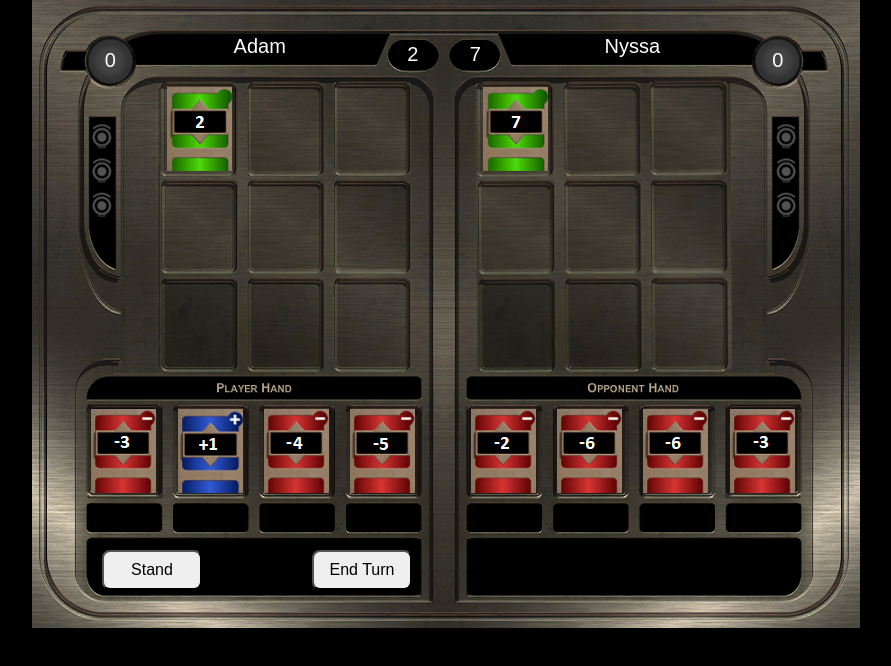
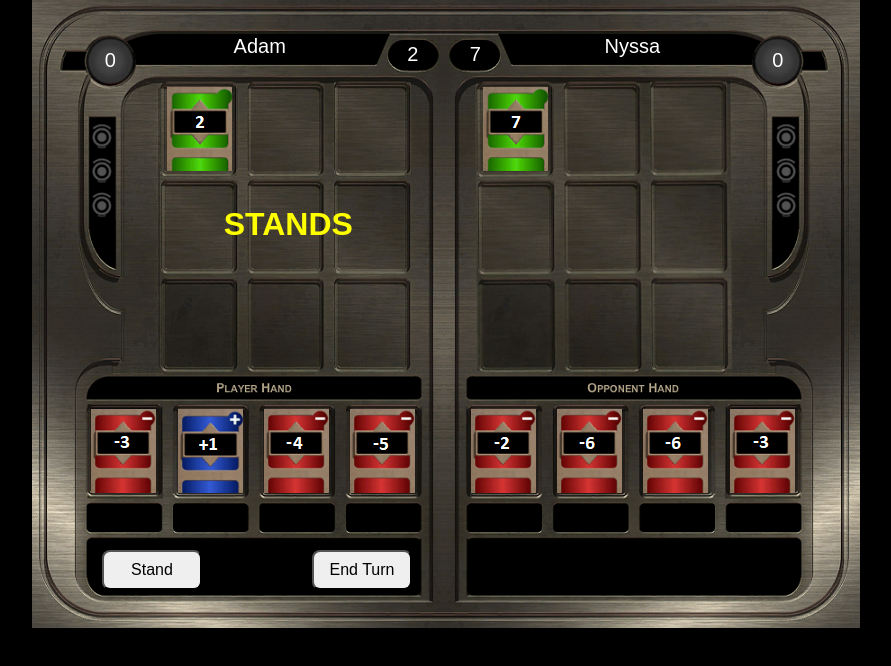
Before and after one commit to awbridgers/pazzak_game, a React (Create React App) app: page / in a window 1280 px wide. Both pictures are taken after a click on the button "Stand". Shown: the top 666 px of the page, without its empty margins (194-1085 px from the left). Built offline with nearby package versions, Linux system fonts and the light colour scheme.

Commit message:
opponent will now stand if they have 17 or above, and standing is now visually displayed by words

```diff
--- a/src/components/playGame.js
+++ b/src/components/playGame.js
@@ -72,6 +72,12 @@ const fillPlayerHands = () => {
   return returnedHand;
     }
 
+export class Stands extends Component {
+  render(){
+    return <div style = {{color: "yellow"}}><h1>STANDS</h1></div>
+  }
+}
+
 export default class PlayPazzak extends Component {
   constructor(){
     super();
@@ -80,9 +86,11 @@ export default class PlayPazzak extends Component {
     this.startCard = this.pazzakDeck[Math.floor(Math.random()*10)];
     this.state = {playerPoints: this.startCard.pointValue, oppPoints: 0, playerName: "Adam",
       oppName: "Nyssa", playerWins:0, oppWins:0, playerDefaultCards: [this.startCard],
-      oppDefaultCards: [], playerDeck: fillPlayerHands(), oppDeck:fillPlayerHands(), playerIsStanding: false};
+      oppDefaultCards: [], playerDeck: fillPlayerHands(), oppDeck:fillPlayerHands(),
+      playerIsStanding: false, oppIsStanding: false};
     this.playersTurn = true;
     this.playerStands = false;
+    this.opponentStands = false;
     this.userPlayedCard = false;
     this.endTurn=this.endTurn.bind(this);
     this.playCard = this.playCard.bind(this);
@@ -95,10 +103,15 @@ export default class PlayPazzak extends Component {
     if(this.state.playerIsStanding && this.state.oppPoints < this.state.playerPoints){  //change to < player points later
       this.opponentTurn();
     }
+    else if(!this.state.playerIsStanding && this.state.oppPoints >=17 && !this.state.oppIsStanding){
+        this.opponentStands = true;
+        this.setState({oppIsStanding: true});
+    }
   }
 
   opponentTurn(){
-    if(this.state.oppDefaultCards.length < 9){
+
+    if(this.state.oppDefaultCards.length < 9 && !this.opponentStands){
       let random = Math.floor(Math.random()*10);
       setTimeout(() =>{
         this.setState((prevState) => {
@@ -107,6 +120,9 @@ export default class PlayPazzak extends Component {
             //console.log(random);
             this.playerTurn();
           },500);
+    }
+    else if(this.opponentStands){
+      this.playerTurn();      //if opponent stands go directly back to player Turn
     }
   }
   playerTurn(){
@@ -253,6 +269,15 @@ export default class PlayPazzak extends Component {
             Stand
           </button>
         </div>
+        <div className = "standIndicator">
+          <div style = {{float: "left", width: "47%", height: "100%", textAlign: "center"}}>
+            {this.state.playerIsStanding && <Stands/>}
+          </div>
+          <div style = {{float: "right", width: "47%", height: "100%", textAlign: "center"}}>
+            {this.state.oppIsStanding && <Stands/>}
+          </div>
+
+        </div>
         </div>
       </div>
     )
--- a/src/pazzakGame.css
+++ b/src/pazzakGame.css
@@ -162,3 +162,12 @@ left: -4px;
   left: 60px;
   top:-10px;
 }
+
+.standIndicator{
+  position: relative;
+  top: -435px;
+  margin: auto;
+  clear: both;
+  width: 595px;
+  height: 20px;
+}
```
